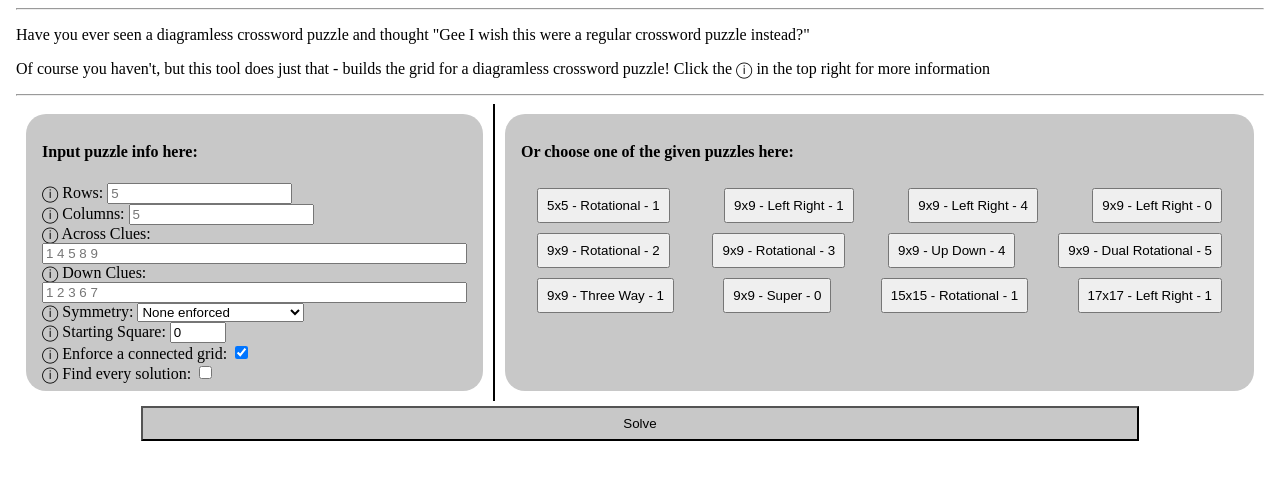
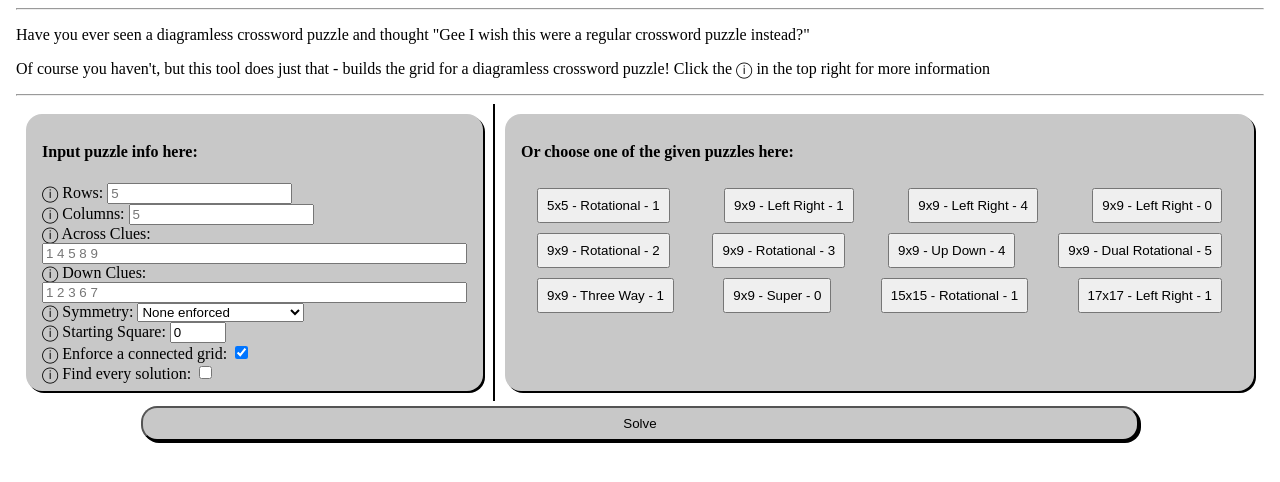
Before and after one commit to JordanKarp/diagramless-solver-web-app, a Flask app: page / in a window 1280 px wide. Shown: the part 57-539 px from the top of the page. Run offline with Flask 3, Linux system fonts and the light colour scheme; some libraries are stand-ins or nearby versions.

Commit message:
Update style.css

```diff
--- a/static/css/style.css
+++ b/static/css/style.css
@@ -38,6 +38,8 @@ button {
 .submitButton {
     width: 80%;
     background-color: rgb(200,200,200);
+    border-radius: 16px;
+    box-shadow: 2px 2px;
 }
 
 
@@ -54,10 +56,11 @@ table {
 
 .inputOption {
     background-color: rgb(200,200,200);
-    border-radius: 20px;
     width: fit-content;
     padding: 0.5rem 1rem;
     margin: 10px;
+    border-radius: 16px;
+    box-shadow: 2px 2px;
 }
 .verticalLine {
     border-left: 2px solid black;
```
